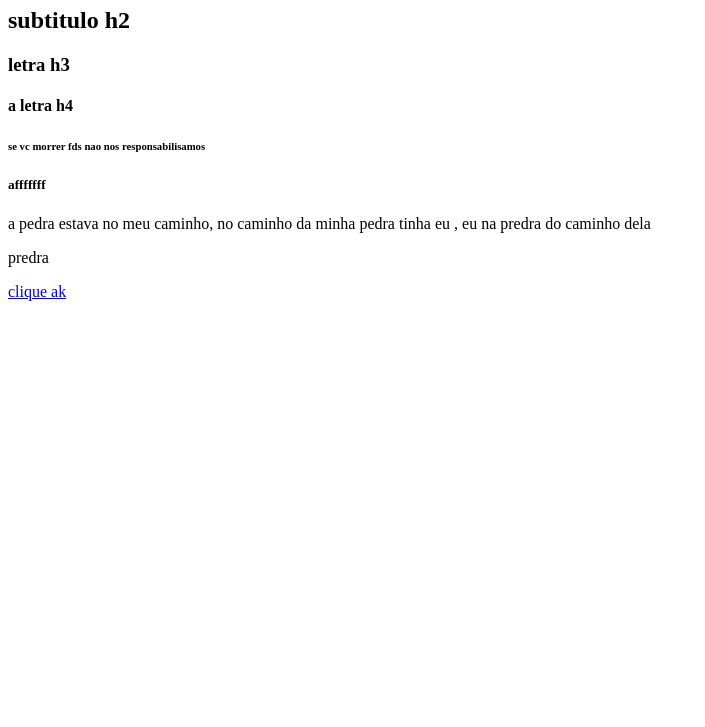
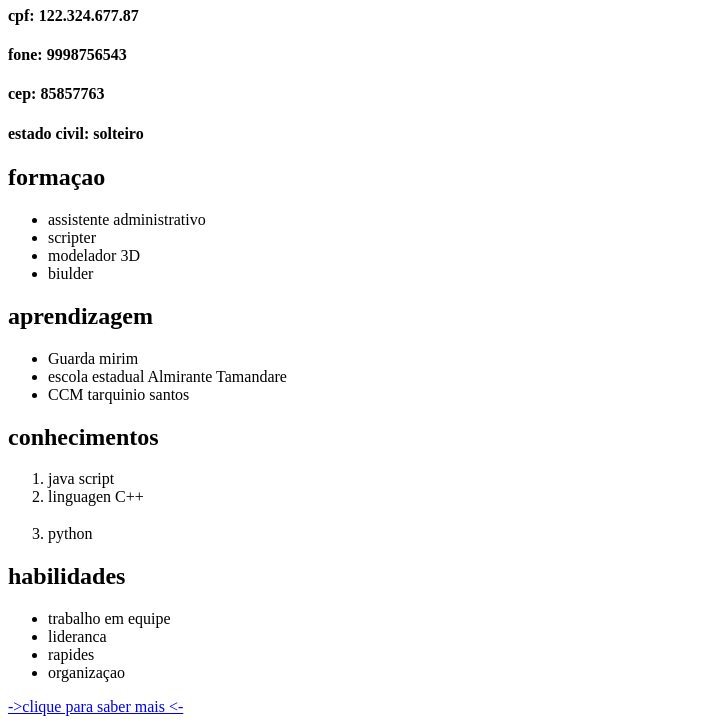
Before and after one commit to eckhadrtlorenzo/primeirapagina, a plain HTML site: page index.html in a window 1280 px wide. Shown: the part 73-800 px from the top of the page, without its empty margins (0-705 px from the left). Drawn offline with Linux system fonts and the light colour scheme.

Commit message:
Add files via upload

```diff
--- a/index.html
+++ b/index.html
@@ -6,14 +6,45 @@
     <title>enzinho pro gamer</title>
 </head>
 <body>
-    <h1>titulo h1</h1>
-    <h2>subtitulo h2</h2>
-    <h3> letra h3</h3>
-    <h4>a letra h4</h4>
-    <h6>se vc morrer fds nao nos responsabilisamos</h6>
-    <h5>afffffff</h5>
-    <p>a pedra estava no meu caminho, no caminho da minha pedra tinha eu , eu na predra do caminho dela </p>
-    <p>predra</p>
-    <a href="https://www.youtube.com/watch?v=RHCLycZ4huk">clique ak</a>
+    <h1>Lorenzo eckhardt anzoategui</h1>
+    <h4>cpf: 122.324.677.87</h4>
+    <h4>fone: 9998756543</h4>
+    <h4>cep: 85857763</h4>
+    <h4>estado civil: solteiro</h4>
+    <h2>formaçao</h2>
+    <ul>
+        <li>assistente administrativo</li>
+        <li>scripter</li>
+        <li>modelador 3D</li>
+        <li>biulder</li>
+    </ul>
+
+    <h2>aprendizagem</h2>
+    <ul>
+        <li>Guarda mirim</li>
+        <li>escola estadual Almirante Tamandare</li>
+        <li>CCM tarquinio santos </li>
+
+    </ul>
+    <h2>conhecimentos</h2>
+    <ol>
+        <li>java script</li>
+        <li>linguagen C++</li><h3></h3>
+        <li>python</li>
+    </ol>
+    <h2>habilidades</h2>
+    <ul>
+      <li>trabalho em equipe</li>
+      <li>lideranca</li>
+      <li>rapides</li>
+      <li>organizaçao</li>
+
+    </ul>
+
+
+
+
+
+    <a href="https://www.youtube.com/watch?v=dQw4w9WgXcQ"> ->clique para saber mais <- </a>
 </body>
 </html>
```
